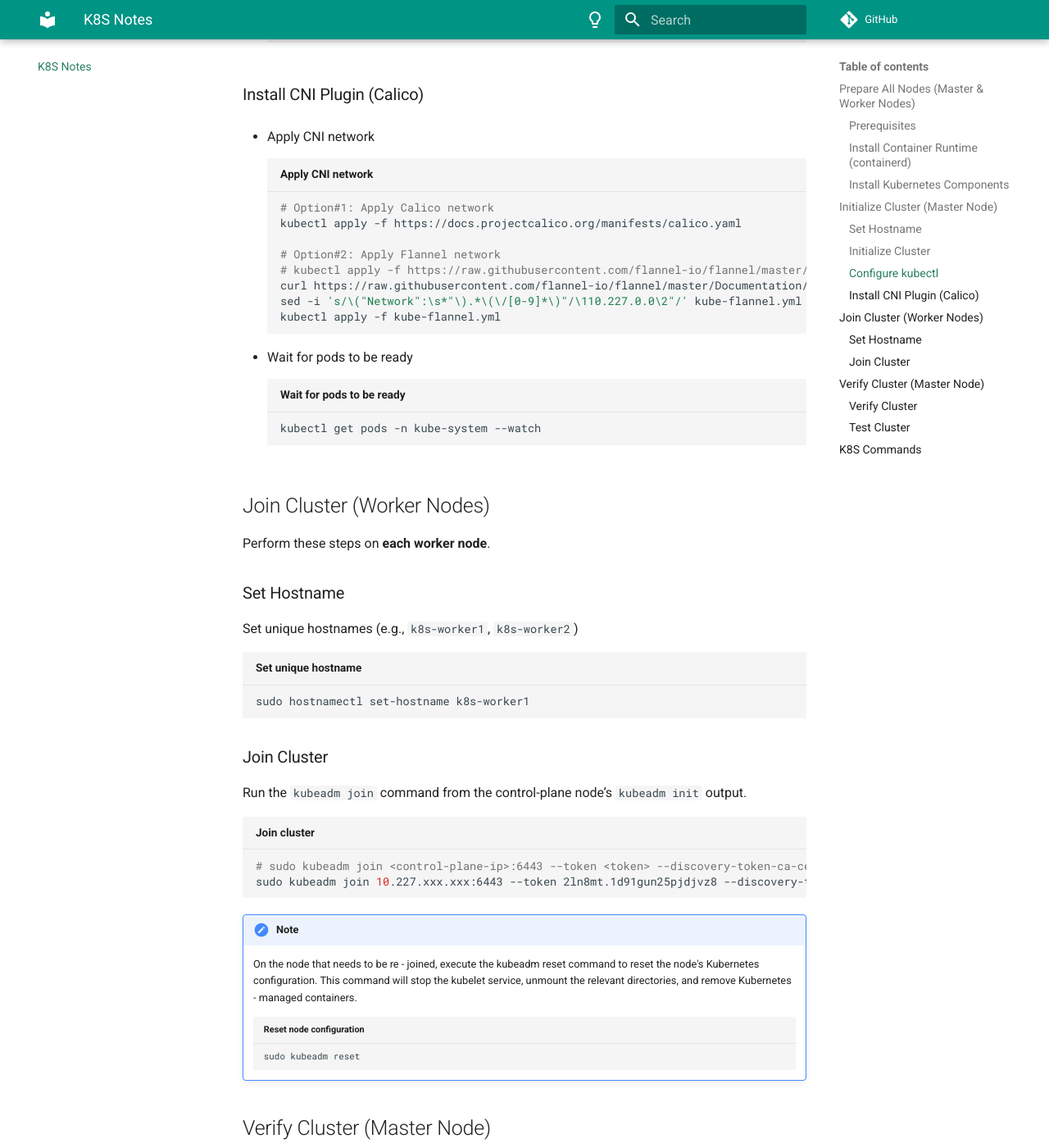
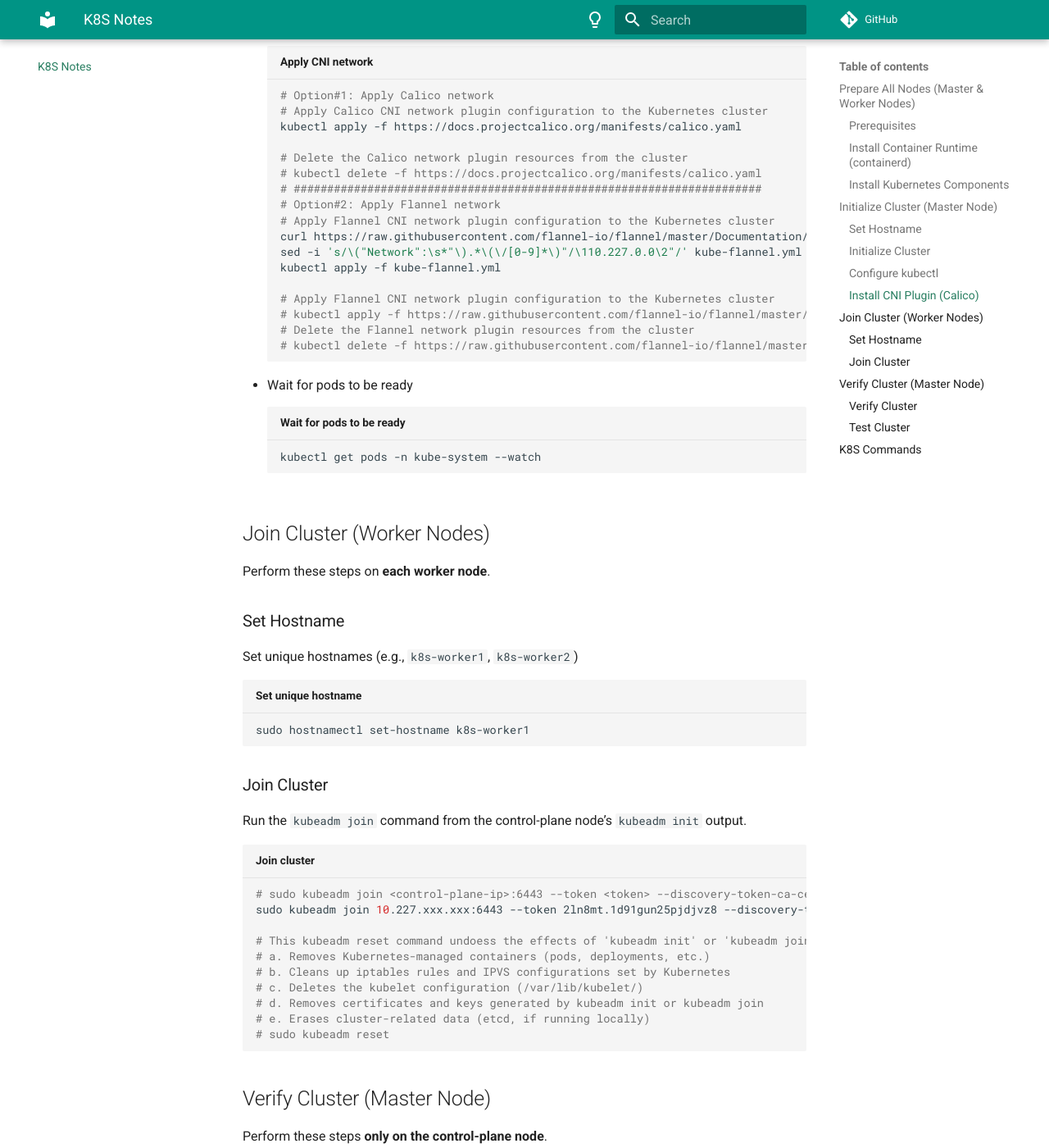
Before and after one commit to zhouushe/notes, an MkDocs documentation site: the page built from docs/k8s.md, in a window 1280 px wide and 1400 px high, scrolled down 3638 px. Shown: the whole window at 82% size. Built offline with MkDocs 1.6.1 and Material for MkDocs 9.7.7, drawn with Linux system fonts in a browser that asks for light colours; comment, search, counter and statistics services are not loaded; some of the changed text lies outside the part shown.

Commit message:
Update k8s.md

````diff
--- a/docs/k8s.md
+++ b/docs/k8s.md
@@ -92,12 +92,11 @@
 ```bash title="Initialize the control-plane with kubeadm"
 # sudo kubeadm init --pod-network-cidr=<cidr> --control-plane-endpoint=<control-plane-ip>
 sudo kubeadm init --pod-network-cidr=10.227.0.0/16 --control-plane-endpoint=10.227.xxx.xxx
+
+# Clean up the current cluster configuration on all control plane and worker nodes
+# sudo kubeadm reset -f
 ```
-!!! note
-    Clean up the current cluster configuration on all control plane and worker nodes.
-    ```bash title="Reset existing cluster"
-    sudo kubeadm reset -f
-    ```
+
 - `/etc/kubernetes/` directory structure
 ```text title="/etc/kubernetes/ Directory Structure"
 /etc/kubernetes/
@@ -123,13 +122,22 @@
 - Apply CNI network
 ```bash title="Apply CNI network"
 # Option#1: Apply Calico network
+# Apply Calico CNI network plugin configuration to the Kubernetes cluster
 kubectl apply -f https://docs.projectcalico.org/manifests/calico.yaml
 
+# Delete the Calico network plugin resources from the cluster
+# kubectl delete -f https://docs.projectcalico.org/manifests/calico.yaml
+# ######################################################################
 # Option#2: Apply Flannel network
-# kubectl apply -f https://raw.githubusercontent.com/flannel-io/flannel/master/Documentation/kube-flannel.yml
+# Apply Flannel CNI network plugin configuration to the Kubernetes cluster
 curl https://raw.githubusercontent.com/flannel-io/flannel/master/Documentation/kube-flannel.yml -o kube-flannel.yml
 sed -i 's/\("Network":\s*"\).*\(\/[0-9]*\)"/\110.227.0.0\2"/' kube-flannel.yml
 kubectl apply -f kube-flannel.yml
+
+# Apply Flannel CNI network plugin configuration to the Kubernetes cluster
+# kubectl apply -f https://raw.githubusercontent.com/flannel-io/flannel/master/Documentation/kube-flannel.yml
+# Delete the Flannel network plugin resources from the cluster
+# kubectl delete -f https://raw.githubusercontent.com/flannel-io/flannel/master/Documentation/kube-flannel.yml
 ```
 
 - Wait for pods to be ready
@@ -151,12 +159,15 @@
 ```bash title="Join cluster"
 # sudo kubeadm join <control-plane-ip>:6443 --token <token> --discovery-token-ca-cert-hash sha256:<hash>
 sudo kubeadm join 10.227.xxx.xxx:6443 --token 2ln8mt.1d91gun25pjdjvz8 --discovery-token-ca-cert-hash sha256:bb1de2c2e112b97d52870e4573bdc8d5caa75a4310f0e10697ddd5bf0827a928
+
+# This kubeadm reset command undoess the effects of 'kubeadm init' or 'kubeadm join'
+# a. Removes Kubernetes-managed containers (pods, deployments, etc.)
+# b. Cleans up iptables rules and IPVS configurations set by Kubernetes
+# c. Deletes the kubelet configuration (/var/lib/kubelet/)
+# d. Removes certificates and keys generated by kubeadm init or kubeadm join
+# e. Erases cluster-related data (etcd, if running locally)
+# sudo kubeadm reset
 ```
-!!! note
-    On the node that needs to be re - joined, execute the kubeadm reset command to reset the node's Kubernetes configuration. This command will stop the kubelet service, unmount the relevant directories, and remove Kubernetes - managed containers.
-    ```bash title="Reset node configuration"
-    sudo kubeadm reset
-    ```
 
 ## Verify Cluster (Master Node)
 Perform these steps **only on the control-plane node**.
````
